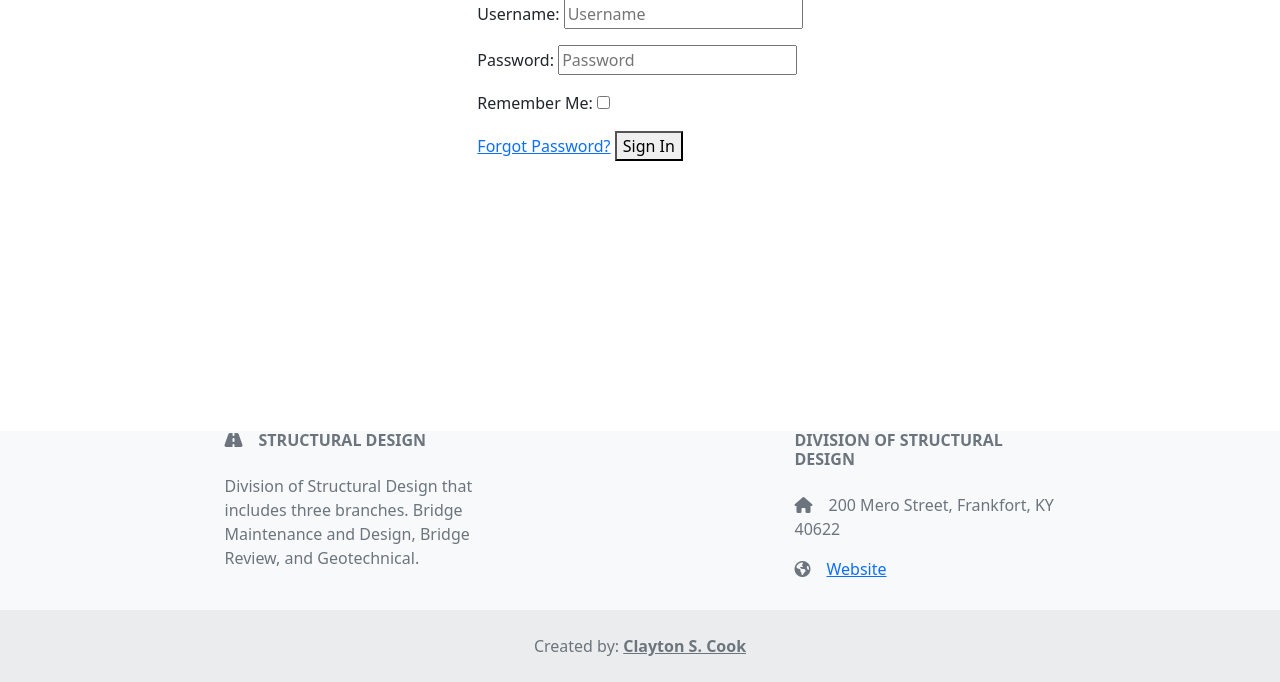
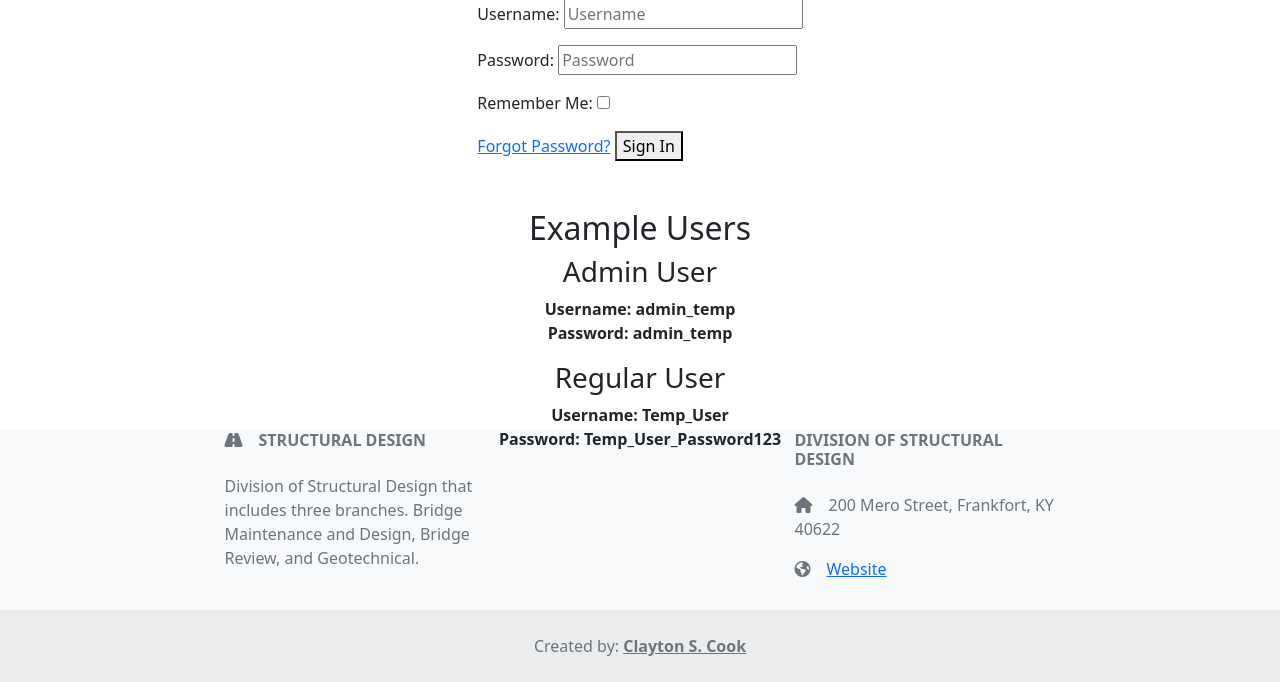
Before and after one commit to claytoncook12/structuraldesigntestapp, a Django app: page /accounts/login/ in a window 1280 px wide. Shown: the part 161-843 px from the top of the page. Run offline with Django 3.2, Linux system fonts and the light colour scheme; some libraries are stand-ins or nearby versions.

Commit message:
add html for temp users on signin page

```diff
--- a/DjangoApp/templates/account/login.html
+++ b/DjangoApp/templates/account/login.html
@@ -41,4 +41,6 @@ for a {{ site_name }} account and sign in below:{% endblocktrans %}</p>
   <button class="primaryAction" type="submit">{% trans "Sign In" %}</button>
 </form>
 
+{% include "tempusers/tempusers.html" %}
+
 {% endblock %}
--- /dev/null
+++ b/DjangoApp/templates/tempusers/tempusers.html
@@ -0,0 +1,16 @@
+<br>
+<br>
+<br>
+<h2>Example Users</h2>
+
+<h3>Admin User</h3>
+<p>
+  <b>Username: admin_temp<br>
+  Password: admin_temp</b>
+</p>
+
+<h3>Regular User</h3>
+<p>
+  <b>Username: Temp_User<br>
+  Password: Temp_User_Password123</b>
+</p>
```
